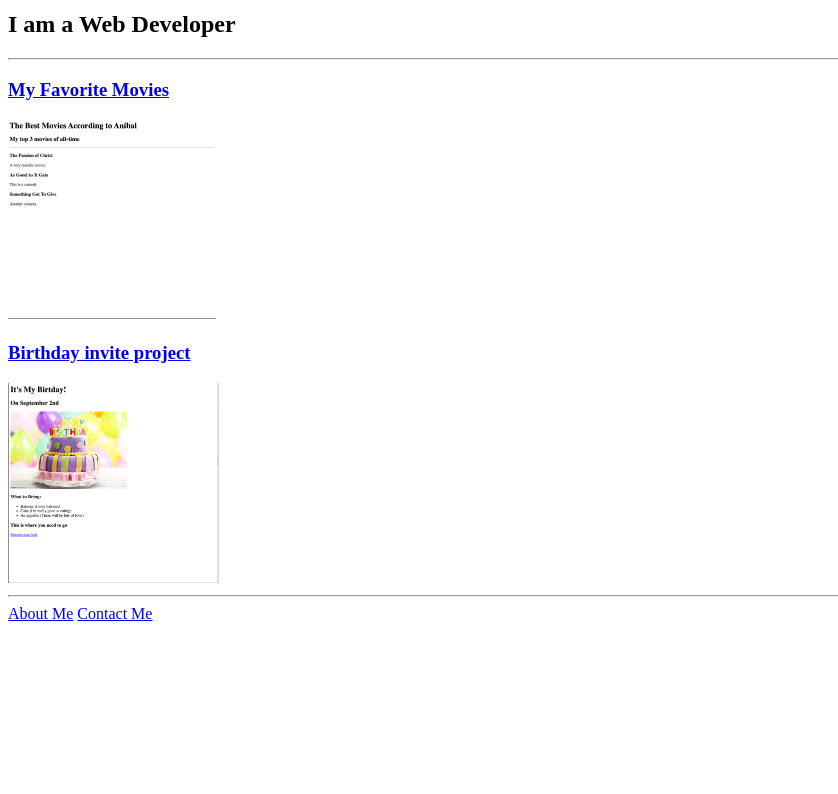
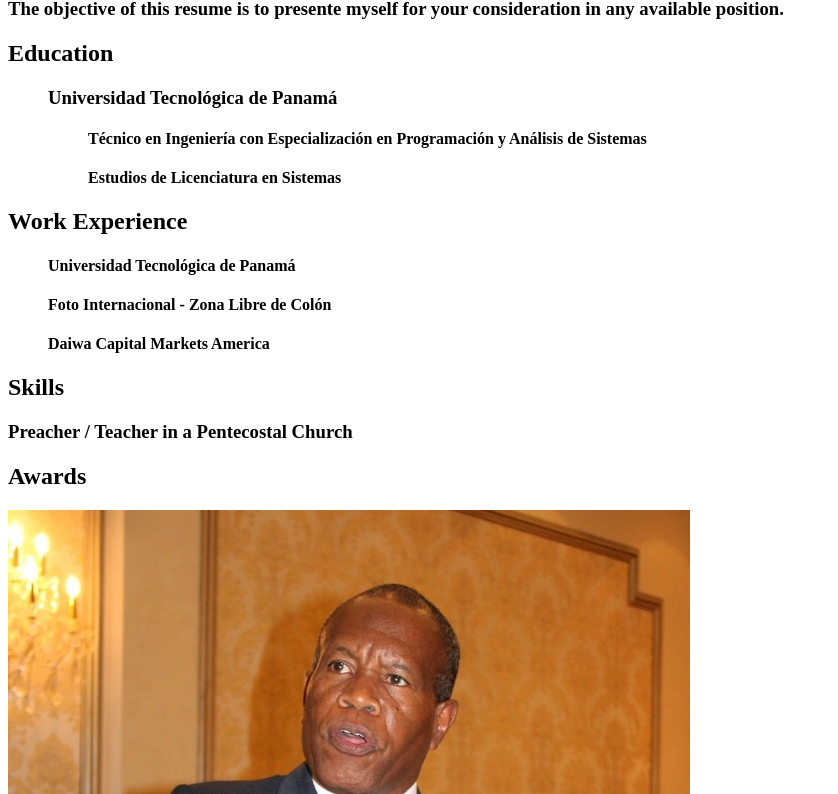
Before and after one commit to nibtayprincipe16/html-portfolio, a plain HTML site: page index.html in a window 1280 px wide. Shown: the part 69-863 px from the top of the page, without its empty margins (0-838 px from the left). Before the commit the page ends 800 px from the top, so only its background shows below. Drawn offline with Linux system fonts and the light colour scheme.

Commit message:
Add files via upload

```diff
--- a/index.html
+++ b/index.html
@@ -1,34 +1,35 @@
-<!-- TODO 1: Create the HTML Boilerplate -->
 <!DOCTYPE html>
 <html lang="en">
 <head>
     <meta charset="UTF-8">
-    <title>Anibal Taymes's Portfolio</title>
+    <meta name="viewport" content="width=device-width, initial-scale=1.0">
+    <title>My Resume</title>
 </head>
 <body>
-    <h1>Anibal Taymes' Porfolio</h1>
-        <h2>I am a Web Developer</h2>
-        <hr />
-        <h3><a href="./public/BestMovies.html">My Favorite Movies</a></h3>
-        <img src="./assets/images/my-best-movies.png" height="200" alt="list of 5 movies" />
-        <h3><a href="./public/ItsMyBirthday.html">Birthday invite project</a></h3>
-        <img src="./assets/images/best-birthday.png" height="200" alt="Birthday cake" />
-        <hr />
-        <a href="./public/about.html">About Me</a>
-        <a href="./public/contact.html">Contact Me</a>
-        </body>
+    <h2>Summary</h2>
+        <h3>The objective of this resume is to presente myself for your consideration in any available position.</h3>
+    <h2>Education</h2>
+        <ul>
+            <h3>Universidad Tecnológica de Panamá</h3>
+            <ol>
+                <h4>Técnico en Ingeniería con Especialización en Programación y Análisis de Sistemas</h4>
+                <h4>Estudios de Licenciatura en Sistemas</h4>
+            </ol>
+        </ul>
+    <h2>Work Experience</h2>
+        <ol>
+            <h4>Universidad Tecnológica de Panamá</h4>
+            <h4>Foto Internacional - Zona Libre de Colón</h4>
+            <h4>Daiwa Capital Markets America</h4>
+        </ol>
+    <h2>Skills</h2>
+        <h3>Preacher / Teacher in a Pentecostal Church</h3>
+    <h2>Awards</h2>
+    <img src="./IMG_7871.jpeg" alt="Rev. Aníbal Taymes preaching on President's Day 2023" />
+    <footer>
+        <small>
+            Copyright © 2023 Aníbal Taymes. All Rights Reserved.
+        </small>
+    </footer>
+</body>
 </html>
-
-<!-- TODO 2: Add Your previous projects' HTML into the public folder -->
-
-<!-- TODO 3: Take screenshots of your project previews and add the images to the images folder -->
-
-<!-- TODO 4: Add titles/subtitles etc. -->
-
-<!-- TODO 5: Add a link to the project pages -->
-
-<!-- TODO 6: Add images to show the project previews
-HINT for TODO 6: You can use the height attribute set to 200 to make the image smaller:
-https://developer.mozilla.org/en-US/docs/Web/HTML/Element/img#attr-height -->
-
-<!-- TODO 7: Add the Contact Me and About Me page links -->
```
Also changed, not shown: IMG_7871.jpeg (added).
